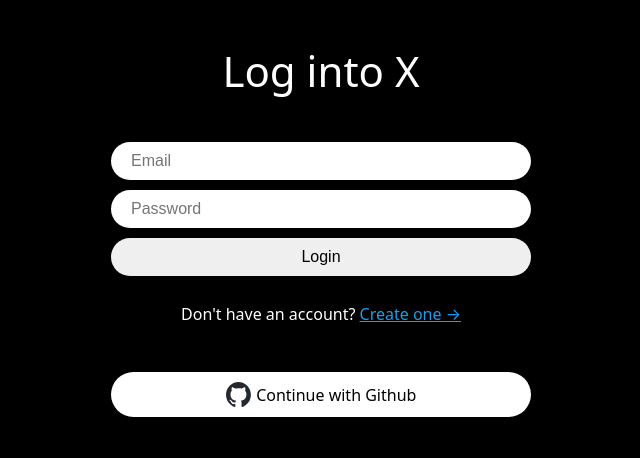
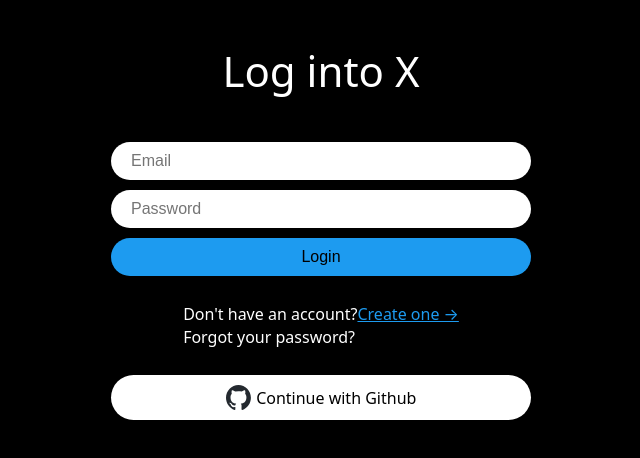
Before and after one commit to raccoonboy0803/Twitter_clone, a React (Vite) app: page /login in a window 1280 px wide. Shown: the top 458 px of the page, without its empty margins (319-959 px from the left). Built offline with nearby package versions, Linux system fonts and the light colour scheme; no server answers.

Commit message:
Feat: 비밀번호 Reset 이메일전송&변경기능

```diff
--- a/src/components/GithubBtn.tsx
+++ b/src/components/GithubBtn.tsx
@@ -26,7 +26,7 @@
 
 const Button = styled.span`
   cursor: pointer;
-  margin-top: 50px;
+  margin-top: 30px;
   width: 100%;
   color: black;
   background-color: white;
--- a/src/components/Layout.tsx
+++ b/src/components/Layout.tsx
@@ -1,11 +1,7 @@
 import { Outlet } from 'react-router-dom';
 
 function Layout() {
-  return (
-    <>
-      <Outlet />
-    </>
-  );
+  return <Outlet />;
 }
 
 export default Layout;
--- a/src/components/authComponents.ts
+++ b/src/components/authComponents.ts
@@ -30,6 +30,7 @@
   font-size: 16px;
   &[type='submit'] {
     cursor: pointer;
+    background-color: #1d9bf0;
     &:hover {
       opacity: 0.8;
     }
@@ -46,4 +47,10 @@
   a {
     color: #1d9bf0;
   }
+  p {
+    margin-bottom: 7px;
+  }
+  span {
+    cursor: pointer;
+  }
 `;
--- a/src/routes/CreateAccount.tsx
+++ b/src/routes/CreateAccount.tsx
@@ -10,7 +10,7 @@
   Title,
   Wrapper,
   Form,
-} from '../components/AuthComponents';
+} from '../components/authComponents';
 import GithubBtn from '../components/GithubBtn';
 
 //Nico
--- a/src/routes/Login.tsx
+++ b/src/routes/Login.tsx
@@ -1,5 +1,9 @@
 import { useState } from 'react';
-import { signInWithEmailAndPassword } from 'firebase/auth';
+import {
+  signInWithEmailAndPassword,
+  getAuth,
+  sendPasswordResetEmail,
+} from 'firebase/auth';
 import { auth } from '../firebase';
 import { FirebaseError } from 'firebase/app';
 import { Link, useNavigate } from 'react-router-dom';
@@ -10,14 +14,15 @@
   Switcher,
   Title,
   Wrapper,
-} from '../components/AuthComponents';
+} from '../components/authComponents';
 import GithubBtn from '../components/GithubBtn';
 //Nico
 //nico@nomadcoders.co
 //123456789!
 function CreateAccount() {
   const [isLoading, setIsLoading] = useState(false);
-  const [email, setEmil] = useState('');
+  const [changePwd, setChangePwd] = useState(false);
+  const [email, setEmail] = useState('');
   const [password, setPassword] = useState('');
   const [error, setError] = useState('');
   const navigate = useNavigate();
@@ -27,7 +32,7 @@
       target: { name, value },
     } = e;
     if (name === 'email') {
-      setEmil(value);
+      setEmail(value);
     } else if (name === 'password') {
       setPassword(value);
     }
@@ -51,6 +56,25 @@
     }
   };
 
+  const changePassword = async () => {
+    if (email === '') {
+      alert('Write your email');
+      return;
+    }
+    try {
+      setChangePwd(true);
+      const auth = getAuth();
+      await sendPasswordResetEmail(auth, email);
+      alert('Password reset email sent!');
+    } catch (error) {
+      if (error instanceof FirebaseError) {
+        setError(error.message);
+      }
+    } finally {
+      setChangePwd(false);
+    }
+  };
+
   return (
     <Wrapper>
       <Title>Log into X</Title>
@@ -70,13 +94,26 @@
           type="password"
           required
         />
-        <Input type="submit" value={isLoading ? 'Loading...' : 'Login'} />
+        <Input
+          type="submit"
+          value={
+            isLoading
+              ? 'Loading...'
+              : changePwd
+              ? 'Send Password Reset Email'
+              : 'Login'
+          }
+        />
       </Form>
       {error !== '' ? <Error>{error}</Error> : null}
       <Switcher>
-        Don't have an account?{' '}
-        <Link to={'/create-account'}>Create one &rarr;</Link>
+        <p>
+          Don't have an account?
+          <Link to={'/create-account'}>Create one &rarr;</Link>
+        </p>
+        <span onClick={changePassword}>Forgot your password?</span>
       </Switcher>
+
       <GithubBtn />
     </Wrapper>
   );
--- a/tsconfig.json
+++ b/tsconfig.json
@@ -7,7 +7,7 @@
     "skipLibCheck": true,
 
     /* Bundler mode */
-    "moduleResolution": "bundler",
+    "moduleResolution": "node",
     "allowImportingTsExtensions": true,
     "resolveJsonModule": true,
     "isolatedModules": true,
```
